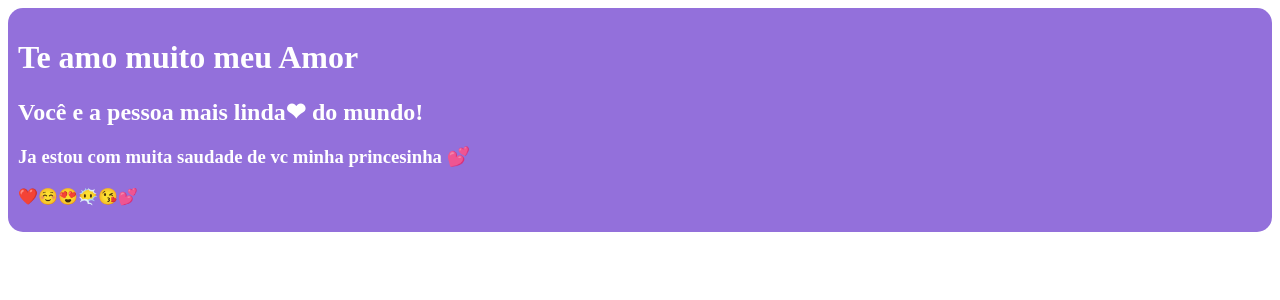
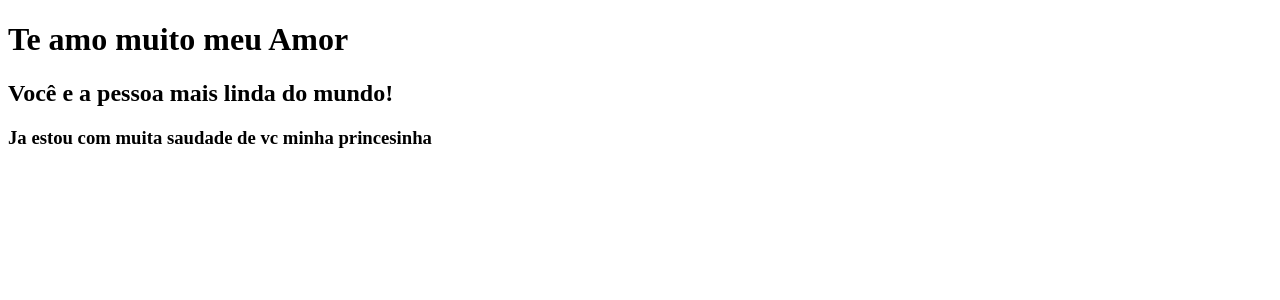
Before and after one commit to JairoMatos/Clone-tab-news2025, a Next.js app: page / in a window 1280 px wide. Shown: the top 300 px of the page. Built offline with nearby package versions, Linux system fonts and the light colour scheme.

Commit message:
alteracao de frase n2

```diff
--- a/pages/index.js
+++ b/pages/index.js
@@ -1,18 +1,12 @@
 
 function Home(){
   return(
-    <div style={
-      {
-        backgroundColor: '#9370DB',
-        padding: '10px',
-        color: '#fff',
-        borderRadius: '15px'
-      }}>
+    <div>
       <h1>Te amo muito meu Amor</h1>
-      <h2>Você e a pessoa mais linda❤ ️️do mundo!</h2>
+      <h2>Você e a pessoa mais linda do mundo!</h2>
 
-      <h3>Ja estou com muita saudade de vc minha princesinha 💕</h3>
-      <p>❤️☺️😍😶‍🌫️😘💕</p>
+      <h3>Ja estou com muita saudade de vc minha princesinha</h3>
+
     </div>
   )
 }
```
